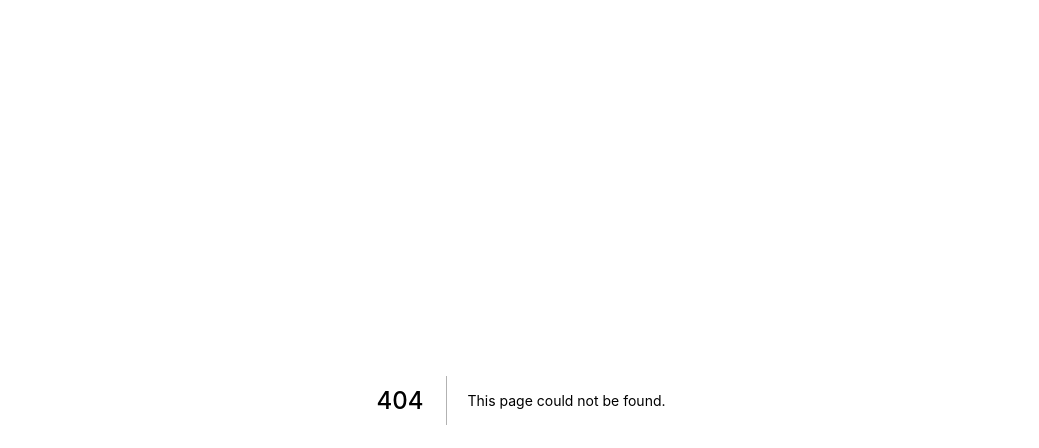
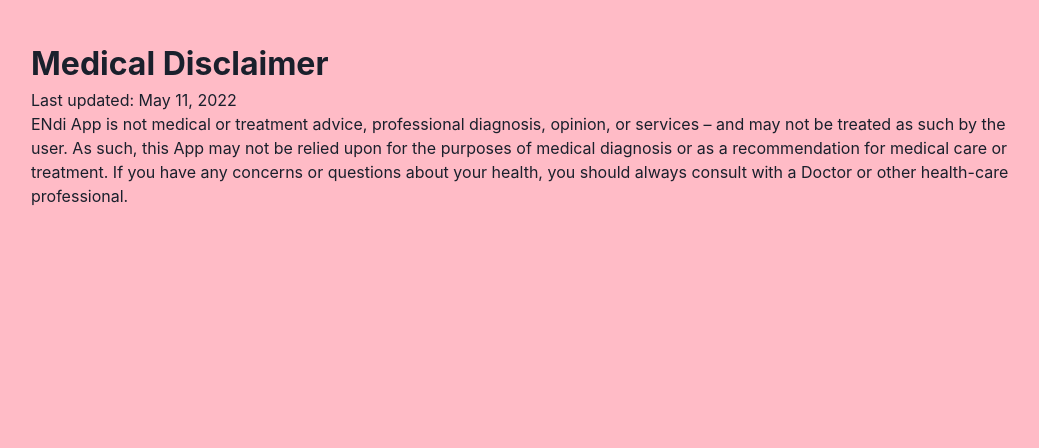
Before and after one commit to JenixTech/endi-web, a Next.js app: page /medical-disclaimer in a window 1280 px wide. Before the commit this address had no page. Shown: the top 448 px of the page, without its empty margins (119-1158 px from the left). Built offline with nearby package versions, Linux system fonts and the light colour scheme.

Commit message:
medical disc

```diff
--- /dev/null
+++ b/pages/medical-disclaimer.tsx
@@ -0,0 +1,17 @@
+/* eslint-disable @next/next/no-css-tags */
+import Head from 'next/head';
+
+export default function MedicalDisclaimer() {
+  return (
+    <div className="privacy-policy">
+    <Head>
+      <title>Medical Disclaimer</title>
+      <meta name="description" content="ENdi: Medical Disclaimer" />
+      <link rel='stylesheet' href='./global.css'></link>
+    </Head>
+    <h1>Medical Disclaimer</h1>
+    <p>Last updated: May 11, 2022</p>
+    <p>ENdi App is not medical or treatment advice, professional diagnosis, opinion, or services – and may not be treated as such by the user. As such, this App may not be relied upon for the purposes of medical diagnosis or as a recommendation for medical care or treatment. If you have any concerns or questions about your health, you should always consult with a Doctor or other health-care professional.</p>
+  </div>
+  )
+}
```
